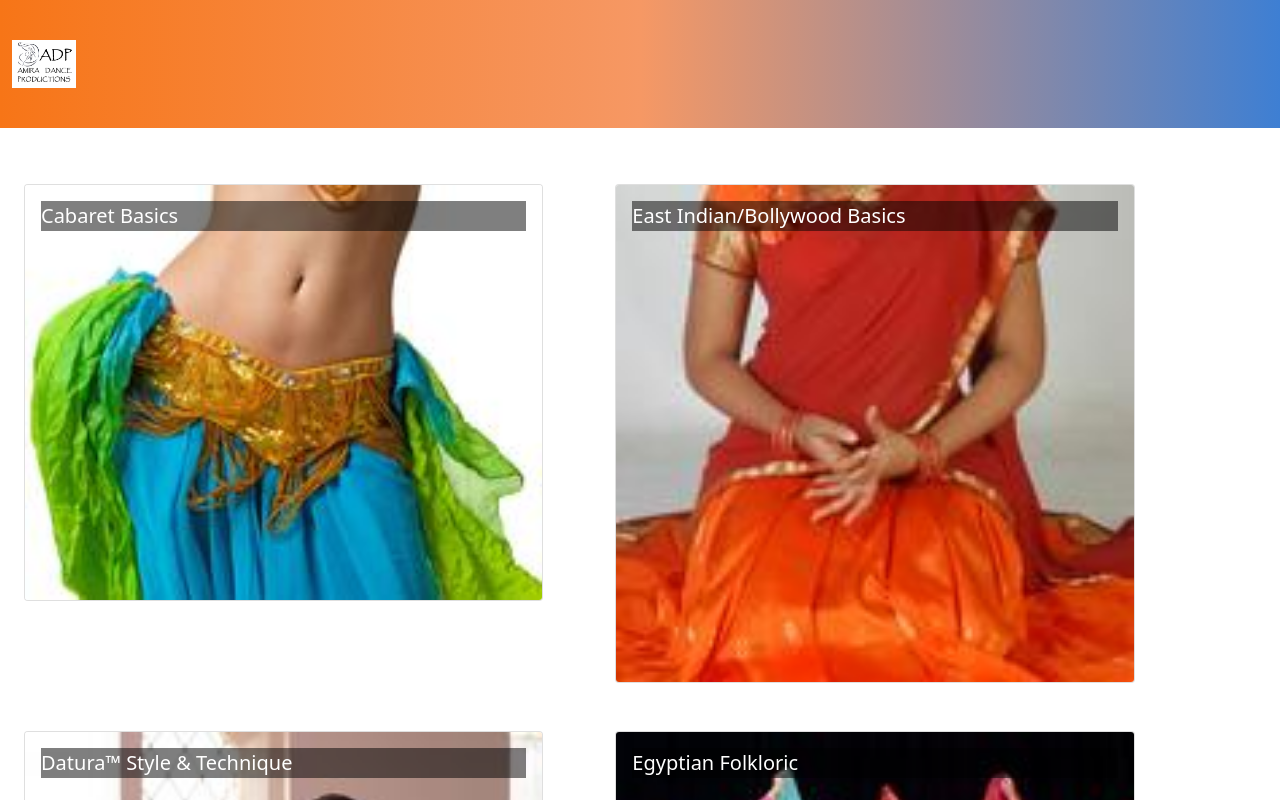
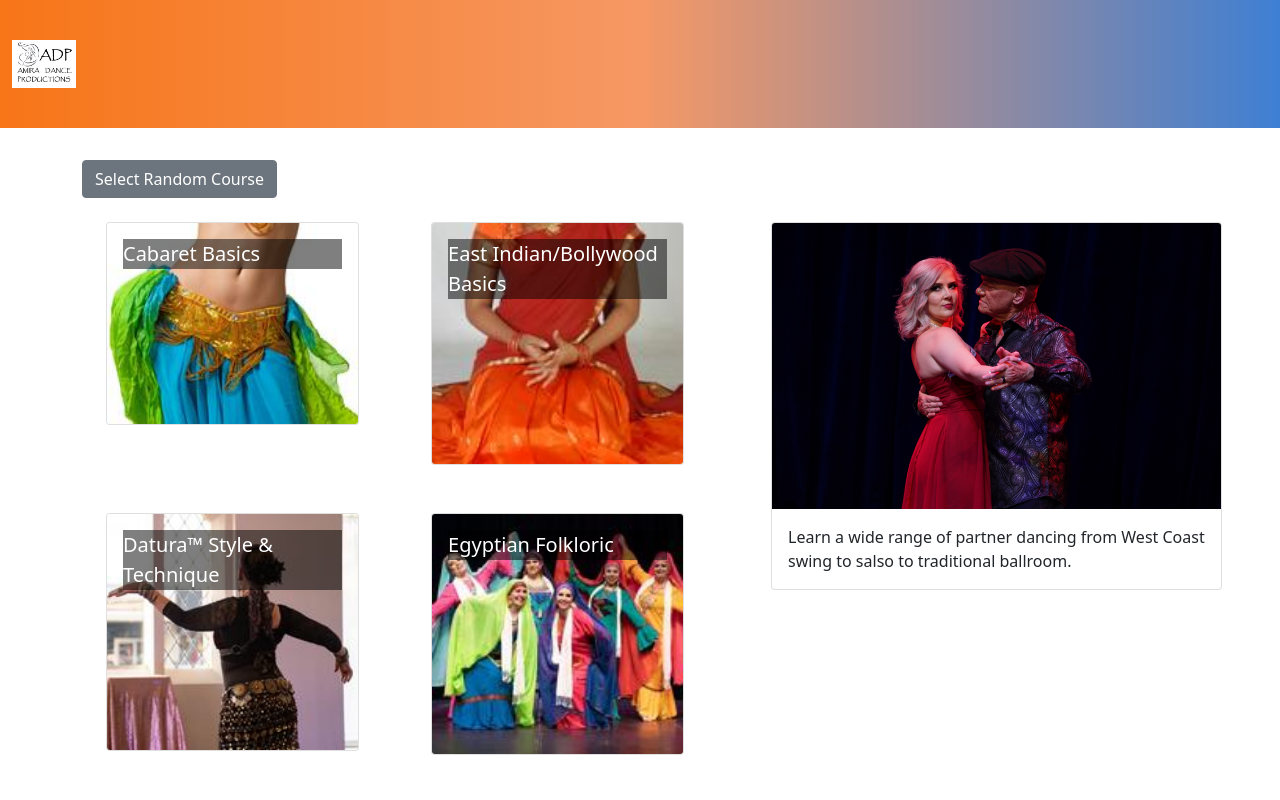
Before and after one commit to mun-v/react-portfolio-project, a React (Create React App) app: page / in a window 1280 px wide. Shown: the top 800 px of the page. Built offline with nearby package versions, Linux system fonts and the light colour scheme.

Commit message:
CoursesDirectoryPage and CourseDetail

```diff
--- a/src/App.js
+++ b/src/App.js
@@ -3,12 +3,13 @@ import "./App.css";
 import Header from "./components/Header";
 import Footer from "./components/Footer";
 import CoursesList from "./features/courses/CoursesList";
+import CourseDirectoryPage from './pages/CourseDirectoryPage';
 
 function App() {
   return (
     <div className="App">
         <Header />
-        <CoursesList />
+        <CourseDirectoryPage />
         <Footer />
     </div>
   );
--- a/src/app/shared/COURSES.js
+++ b/src/app/shared/COURSES.js
@@ -38,7 +38,7 @@ export const COURSES = [
         name: 'Egyptian Folkloric',
         image: EFolkloric,
         instructor: 'Malak',
-        featured: true,
+        featured: false,
         description:
             "Learn about the regional dances and the movements that reflect the lives and personalities of the various people of Egypt."
     },
@@ -47,7 +47,7 @@ export const COURSES = [
         name: 'Hula Hoop Basics',
         image: HoopHoneys,
         instructor: 'Robin',
-        featured: true,
+        featured: false,
         description:
             "Learn hula hooping tricks and dance moves together in a fun workout that indulges an American passion."
     },
--- a/src/features/courses/CourseDetail.js
+++ b/src/features/courses/CourseDetail.js
@@ -4,7 +4,7 @@ const CourseDetail = ( {course} ) => {
     const { image, name, description } = course;
 
     return (
-        <Col md='5' className='m-1'>
+        <Col md='12' className='m-4'>
             <Card>
                 <CardImg top src={image} alt={name} />
                 <CardBody>
--- a/src/pages/CourseDirectoryPage.js
+++ b/src/pages/CourseDirectoryPage.js
@@ -1,13 +1,22 @@
-import { Container, Row, Col } from 'reactstrap';
+import { Container, Row, Col, Button } from 'reactstrap';
 import CoursesList from '../features/courses/CoursesList';
 import CourseDetail from '../features/courses/CourseDetail';
 import { selectRandomCourse } from '../features/courses/coursesSlice';
 
 
 const CourseDirectoryPage = () => {
-    const selectedCourse = selectRandomCourse();
+    let selectedCourse = selectRandomCourse();
+
+    const toggleCourse = () => {
+        selectedCourse = selectRandomCourse();
+        console.log(selectedCourse);
+    };
+
     return (
         <Container>
+            <Button onClick={() => toggleCourse()}>
+                Select Random Course
+            </Button>
             <Row>
                 <Col sm='5' md='7'>
                     <CoursesList />
```
